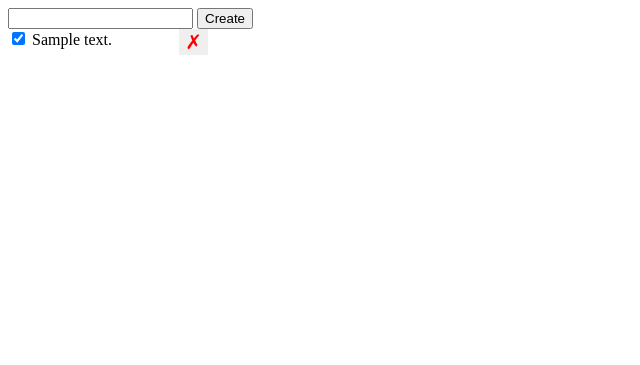
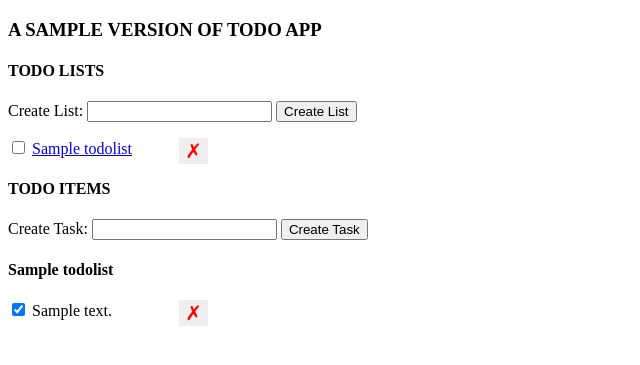
Before and after one commit to DzhonPeppe/ToDoApp, a Flask app: template templates/index.html in a window 1280 px wide. Shown: the top 365 px of the page, without its empty margins (0-640 px from the left). Run offline with Flask 2, Linux system fonts and the light colour scheme; the template is opened without the code that fills it: values that come from a table or form of the project are taken from there, others are empty; tables that the repository leaves empty hold one stand-in row (values such as "Sample post").

Commit message:
Final HTML/CSS

```diff
--- a/app.py
+++ b/app.py
@@ -10,22 +10,75 @@ db = SQLAlchemy(app)
 migrate = Migrate(app, db)
 
 
+class Todo(db.Model):
+    __tablename__ = 'todos'
+    id = db.Column(db.Integer, primary_key=True)
+    description = db.Column(db.String(), nullable=False)
+    completed = db.Column(db.Boolean, default=False)
+    list_id = db.Column(db.Integer, db.ForeignKey('todolists.id'), nullable=False)
+
+    def __repr__(self):
+        return f'<Todo {self.id} {self.description}>'
+
+
 class TodoList(db.Model):
     __tablename__ = 'todolists'
     id = db.Column(db.Integer, primary_key=True)
     name = db.Column(db.String(), nullable=False)
     todos = db.relationship('Todo', backref='list', lazy=True)
 
+    def __repr__(self):
+        return f'<TodoList {self.id} {self.name}>'
 
-class Todo(db.Model):
-    __tablename__ = 'todos'
-    id = db.Column(db.Integer, primary_key=True)
-    description = db.Column(db.String(), nullable=False)
-    completed = db.Column(db.Boolean, nullable=False, default=False)
-    list_id = db.Column(db.Integer, db.ForeignKey('todolists.id'), nullable=False)
 
-    def __repr__(self):
-        return f'<Todo {self.id} {self.description}>'
+@app.route('/todos/create', methods=['POST'])
+def create_todo():
+    error = False
+    body = {}
+    try:
+        description = request.get_json()['description']
+        list_id = request.get_json()['list_id']
+        todo = Todo(description=description)
+        active_list = TodoList.query.get(list_id)
+        todo.list = active_list
+        db.session.add(todo)
+        db.session.commit()
+        body['description'] = todo.description
+    except:
+        error = True
+        db.session.rollback()
+        print(sys.exc_info())
+    finally:
+        db.session.close()
+    if not error:
+        return jsonify(body)
+    else:
+        abort(500)
+
+
+@app.route('/todolist/create', methods=['POST'])
+def create_todo():
+    error = False
+    body = {}
+    try:
+        name = request.get_json()['name']
+        todolist_id = request.get_json()['todolist_id']
+        todolist = TodoList(name=name)
+        active_list = TodoList.query.get(todolist_id)
+        todo.list = active_list
+        db.session.add(todo)
+        db.session.commit()
+        body['name'] = todolist.name
+    except:
+        error = True
+        db.session.rollback()
+        print(sys.exc_info())
+    finally:
+        db.session.close()
+    if not error:
+        return jsonify(body)
+    else:
+        abort(500)
 
 
 @app.route('/todos/<todo_id>', methods=['DELETE'])
@@ -38,33 +91,6 @@ def delete_todo(todo_id):
     finally:
         db.session.close()
     return jsonify({'success': True})
-
-
-# note: more conventionally, we would write a
-# POST endpoint to /todos for the create endpoint:
-# @app.route('/todos', method=['POST'])
-@app.route('/todos/create', methods=['POST'])
-def create_todo():
-    error = False
-    body = {}
-    try:
-        description = request.get_json()['description']
-        todo = Todo(description=description)
-        db.session.add(todo)
-        db.session.commit()
-        body['id'] = todo.id
-        body['completed'] = todo.completed
-        body['description'] = todo.description
-    except:
-        error = True
-        db.session.rollback()
-        print(sys.exc_info())
-    finally:
-        db.session.close()
-    if error:
-        abort(400)
-    else:
-        return jsonify(body)
 
 
 @app.route('/todos/<todo_id>/set-completed', methods=['POST'])
@@ -84,8 +110,11 @@ def set_completed_todo(todo_id):
 
 @app.route('/lists/<list_id>')
 def get_list_todos(list_id):
-    return render_template('index.html', lists=TodoList.query.all(), todos=Todo.query.filter_by
-    (list_id=list_id).order_by('id').all())
+    return render_template('index.html',
+                           lists=TodoList.query.all(),
+                           active_list=TodoList.query.get(list_id),
+                           todos=Todo.query.filter_by(list_id=list_id).order_by('id').all()
+                           )
 
 
 @app.route('/')
--- a/templates/index.html
+++ b/templates/index.html
@@ -1,7 +1,7 @@
 <!DOCTYPE html>
 <html lang="en">
 <head>
-    <meta charset="UTF-8">
+    <meta charset="UTF-8" http-equiv="refresh" content="60">
     <title>Todo App</title>
     <style>
         .hidden {
@@ -9,8 +9,7 @@
         }
         ul {
             list-style: none;
-            padding: 0;
-            margin: 0;
+            padding-left: 0;
             width: 200px;
         }
         li {
@@ -25,42 +24,71 @@
             cursor: pointer;
             font-size: 20px;
         }
+        .lists-wrapper, .todos-wrapper {
+            diplay: inline-block;
+            vertical-align: top;
+        }
     </style>
 </head>
 <body>
-    <form id="form" method="post" action="/todos/create">
-        <input type="text" id="description" name="description" />
-        <input type="submit" value="Create" />
+    <H3>A SAMPLE VERSION OF TODO APP</H3>
+    <div class="lists-wrapper">
+        <h4>TODO LISTS</h4>
+        <form action="/lists/create" method="POST" id="list-form">
+            <label for="todolist">Create List:</label>
+            <input type="text" name="todolist" id="todolist-input" data-id=""{{ active_list.id }}>
+            <button type="submit">Create List</button>
+        </form>
+      <ul id="lists">
+        {% for list in lists %}
+        <li>
+            <input type="checkbox" data-id="{{ list.id }}" class="list-check-completed">
+          <a href="/lists/{{ todolist.id }}">{{ list.name }}</a>
+              <button class="delete-list" data-id="{{ list.id }}">&cross;</button>
+        </li>
+        {% endfor %}
+      </ul>
+    </div>
+    <div class="todos-wrapper">
+      <h4>TODO ITEMS</h4>
+      <form action="/todos/create" method="POST" id="todo-form">
+        <input id="list_id" type="hidden" value="{{ active_list.id }}" />
+          <label for="description">Create Task:</label>
+        <input id="description" type="text" name="description" />
+          <button type="submit">Create Task</button>
       </form>
       <div id="error" class="hidden">Something went wrong!</div>
+        <h4>{{ active_list.name }}</h4>
       <ul id="todos">
         {% for todo in todos %}
-        <li><input class="check-completed" data-id="{{ todo.id }}" type="checkbox" {% if todo.completed %} checked {% endif %}/>
+        <li>
+          <input data-id="{{ todo.id }}" class="todo-check-completed" type="checkbox" name="complete"
+                 id="complete" {% if todo.completed %} checked {% endif %} />
           {{ todo.description }}
           <button class="delete-button" data-id="{{ todo.id }}">&cross;</button>
         </li>
         {% endfor %}
       </ul>
+    </div>
     <script>
       const deleteBtns = document.querySelectorAll('.delete-button');
-        for(let i = 0; i < deleteBtns.length; i++) {
+      for (let i = 0; i < deleteBtns.length; i++) {
         const btn = deleteBtns[i];
-            btn.onclick = function (e) {
+        btn.onclick = function(e) {
           const todoId = e.target.dataset['id'];
           fetch('/todos/' + todoId, {
             method: 'DELETE'
           })
-                .then(function () {
+          .then(function() {
             const item = e.target.parentElement;
             item.remove();
           })
         }
       }
       const checkboxes = document.querySelectorAll('.check-completed');
-    for (let i=0; i < checkboxes.length; i++) {
+      for (let i = 0; i < checkboxes.length; i++) {
         const checkbox = checkboxes[i];
         checkbox.onchange = function(e) {
-            console.log('event', e);
           const newCompleted = e.target.checked;
           const todoId = e.target.dataset['id'];
           fetch('/todos/' + todoId + '/set-completed', {
@@ -89,9 +117,10 @@
           method: 'POST',
           body: JSON.stringify({
             'description': desc,
+            'list_id': {{ active_list.id }}
           }),
           headers: {
-                'Content-Type': 'application/json'
+            'Content-Type': 'application/json',
           }
         })
         .then(response => response.json())
@@ -115,12 +144,37 @@
           document.getElementById('todos').appendChild(li);
           document.getElementById('error').className = 'hidden';
         })
-        .catch(function () {
+        .catch(function() {
           console.error('Error occurred');
           document.getElementById('error').className = '';
+        });
+      }
+      const descInput = document.getElementById('description');
+      document.getElementById('form').onsubmit = function(e) {
+        e.preventDefault();
+        const desc = descInput.value;
+        descInput.value = '';
+        fetch('/todos/create', {
+          method: 'POST',
+          body: JSON.stringify({
+            'description': desc,
+            'list_id': {{ active_list.id }}
+          }),
+          headers: {
+            'Content-Type': 'application/json',
+          }
         })
+        .then(response => response.json())
+        .then(jsonResponse => {
+          const li = document.createElement('li');
+          const checkbox = document.createElement('input');
+          checkbox.className = 'check-completed';
+          checkbox.type = 'checkbox';
+          checkbox.setAttribute('data-id', jsonResponse.id);
+          li.appendChild(checkbox);
 
-    }
+          const text = document.createTextNode(' ' + jsonResponse.description);
+          li.appendChild(text);
     </script>
   </body>
 </html>
```
Also changed, not shown: 7 other files. Lines whose indentation alone changed are shown as unchanged.
